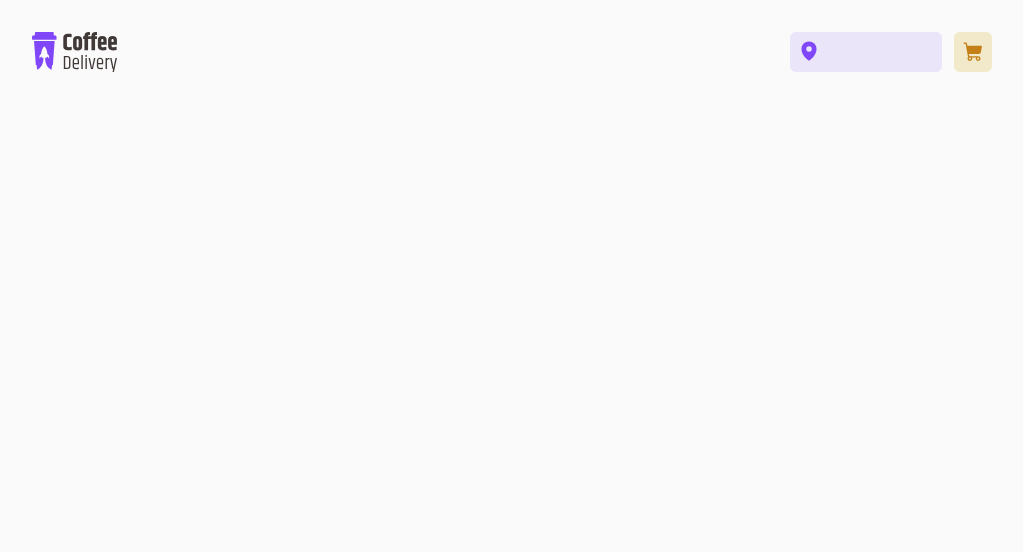
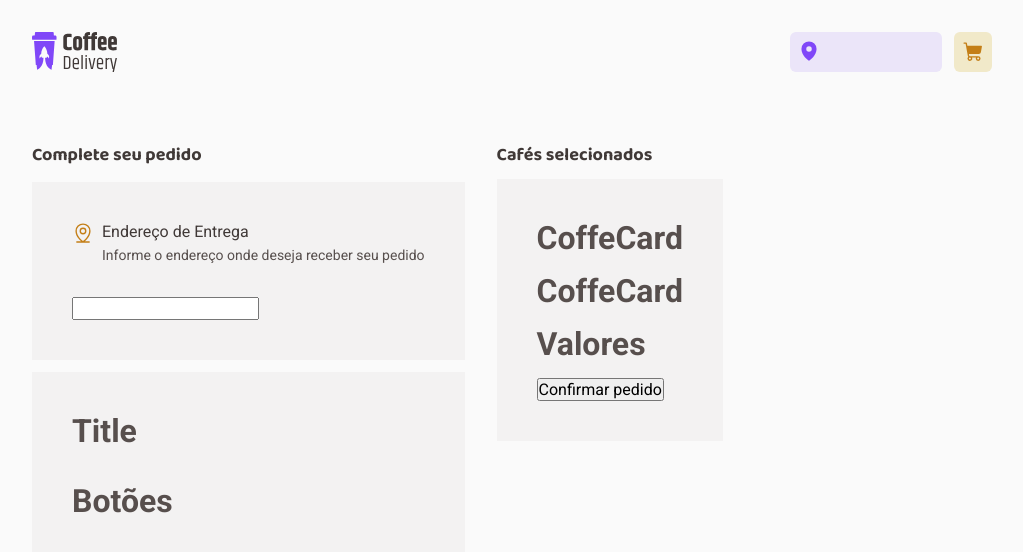
Before and after one commit to jlima004/Desafio-02-reactjs, a React (Vite) app: page /checkout in a window 1280 px wide. Shown: the top 552 px of the page, without its empty margins (128-1151 px from the left). Built offline with nearby package versions, Linux system fonts and the light colour scheme.

Commit message:
Página de checkout iniciada

```diff
--- a/src/layouts/DefaultLayout/styles.ts
+++ b/src/layouts/DefaultLayout/styles.ts
@@ -7,6 +7,10 @@ export const ContentContainer = styled.main`
   max-width: 90rem;
   padding: 0 10rem;
   margin: 0 auto;
+
+  > div {
+    margin-top: 6.5rem;
+  }
 
   @media (max-width: 1400px) {
     padding: 0 8rem;
--- a/src/pages/checkout/index.tsx
+++ b/src/pages/checkout/index.tsx
@@ -1,3 +1,60 @@
+import { MapPinLine } from '@phosphor-icons/react'
+import {
+  CheckoutContainer,
+  CheckoutCardContainer,
+  TitleContainer,
+  AddressTitleContainer,
+} from './styles'
+
 export function Checkout() {
-  return <h1>Checkout</h1>
+  return (
+    <CheckoutContainer>
+      <div className="checkoutItem">
+        <div>
+          <TitleContainer>Complete seu pedido</TitleContainer>
+          <CheckoutCardContainer $internalgap={'2rem'}>
+            <AddressTitleContainer>
+              <div>
+                <MapPinLine />
+                <strong>Endereço de Entrega</strong>
+              </div>
+              <p>Informe o endereço onde deseja receber seu pedido</p>
+            </AddressTitleContainer>
+            <form>
+              <input type="text" />
+            </form>
+          </CheckoutCardContainer>
+        </div>
+
+        <div>
+          <CheckoutCardContainer $internalgap={'2rem'}>
+            <div>
+              <h1>Title</h1>
+            </div>
+            <div>
+              <h1>Botões</h1>
+            </div>
+          </CheckoutCardContainer>
+        </div>
+      </div>
+
+      <div className="checkoutItem">
+        <TitleContainer>Cafés selecionados</TitleContainer>
+        <CheckoutCardContainer $internalgap={'1.5rem'}>
+          <div>
+            <h1>CoffeCard</h1>
+          </div>
+          <div>
+            <h1>CoffeCard</h1>
+          </div>
+          <div>
+            <h1>Valores</h1>
+          </div>
+          <div>
+            <button>Confirmar pedido</button>
+          </div>
+        </CheckoutCardContainer>
+      </div>
+    </CheckoutContainer>
+  )
 }
--- a/src/pages/checkout/styles.ts
+++ b/src/pages/checkout/styles.ts
@@ -0,0 +1,73 @@
+import styled from 'styled-components'
+
+export const CheckoutContainer = styled.div`
+  padding-top: 2.5rem;
+
+  display: flex;
+  flex-wrap: wrap;
+  gap: 2rem;
+
+  div.checkoutItem {
+    display: flex;
+    flex-direction: column;
+    gap: 0.75rem;
+
+    > div {
+      display: flex;
+      flex-direction: column;
+      gap: 0.937rem;
+    }
+  }
+`
+
+interface CheckoutCardContainerProps {
+  $internalgap: string
+}
+
+export const CheckoutCardContainer = styled.div<CheckoutCardContainerProps>`
+  display: flex;
+  flex-direction: column;
+
+  gap: ${(props) => props.$internalgap};
+
+  padding: 2.5rem;
+  background: ${(props) => props.theme['base-card']};
+`
+export const TitleContainer = styled.strong`
+  color: ${(props) => props.theme['base-subtitle']};
+  font-family: 'Baloo 2', cursive;
+  font-size: 1.125rem;
+  font-weight: bold;
+  line-height: 1.3;
+`
+export const AddressTitleContainer = styled.div`
+  display: flex;
+  flex-direction: column;
+  gap: 2px;
+
+  div {
+    display: flex;
+    flex-direction: row;
+    gap: 0.5rem;
+
+    svg {
+      font-size: 1.375rem;
+      color: ${(props) => props.theme['yellow-dark']};
+    }
+
+    strong {
+      color: ${(props) => props.theme['base-subtitle']};
+      font: 1rem;
+      font-weight: 400;
+      line-height: 1.3;
+    }
+  }
+
+  p {
+    color: ${(props) => props.theme['base-text']};
+    font-size: 0.875rem;
+    font-weight: 400;
+    line-height: 1.3;
+    padding-left: 1.875rem;
+  }
+`
--- a/src/pages/home/components/Intro/styles.ts
+++ b/src/pages/home/components/Intro/styles.ts
@@ -8,7 +8,6 @@ export const IntroContainer = styled.div`
   flex-wrap: wrap;
 
   padding: 5.75rem 0;
-  margin-top: 6.5rem;
 
   line-height: 1.3;
 
```
